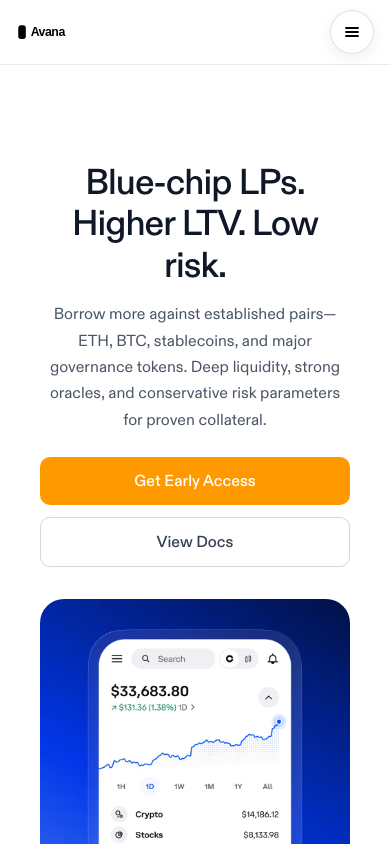
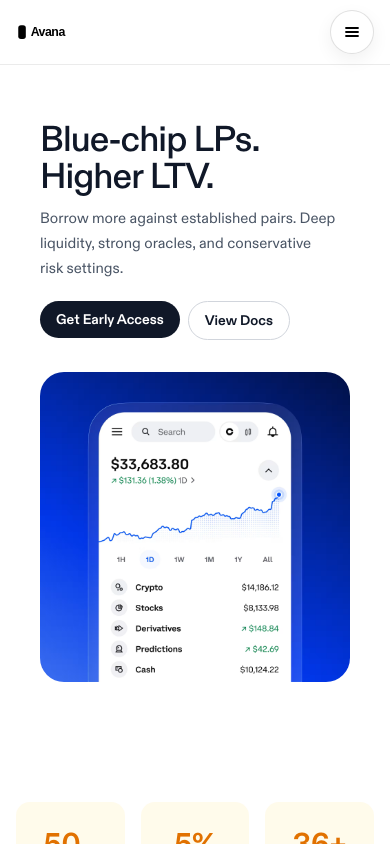
Before and after one commit to Amm-Market/amm-market, a Next.js app: page /earn in a window 390 px wide. Shown: the top 844 px of the page. Built offline with nearby package versions, Linux system fonts and the light colour scheme.

Commit message:
Tighten mobile hero layouts

```diff
--- a/src/app/borrow/page.tsx
+++ b/src/app/borrow/page.tsx
@@ -40,7 +40,7 @@ export const metadata: Metadata = {
 
 export default function BorrowPage() {
   return (
-    <div className="mx-auto w-full max-w-[1200px] px-4 sm:px-6 flex flex-col min-h-screen pt-20">
+    <div className="mx-auto w-full max-w-[1200px] px-4 sm:px-6 flex flex-col min-h-screen pt-10 sm:pt-12 md:pt-20">
       <div className="flex-1 flex flex-col relative z-0">
         {/* Hero Section - Exact same structure as home (hero-section.tsx) */}
         <section className="pb-12 md:pb-16">
@@ -48,7 +48,7 @@ export default function BorrowPage() {
             <div className="flex flex-col lg:flex-row lg:items-center lg:gap-12 xl:gap-16 lg:min-h-[400px] xl:min-h-[450px]">
               {/* Left Column - Hero Image */}
               <div className="w-full lg:w-[55%] mb-10 lg:mb-0 order-2 lg:order-1">
-                <div className="relative w-full max-w-[700px] lg:max-w-[650px] xl:max-w-[700px] mx-auto lg:mx-0">
+                <div className="relative w-full max-w-none lg:max-w-[650px] xl:max-w-[700px] mx-auto lg:mx-0">
                   <Image
                     src="/images/Hero__4_.png"
                     alt="App interface"
@@ -62,27 +62,27 @@ export default function BorrowPage() {
               </div>
 
               {/* Right Column - Text Content */}
-              <div className="w-full lg:w-[45%] text-center lg:text-left order-1 lg:order-2 mb-8 lg:mb-0">
-                <h1 className="text-4xl sm:text-5xl md:text-5xl lg:text-5xl xl:text-6xl font-medium tracking-tight leading-[1.15] text-gray-900 mb-4 md:mb-6">
-                  <span className="lg:whitespace-nowrap">Any LP token.</span>
+              <div className="w-full lg:w-[45%] text-left order-1 lg:order-2 mb-8 lg:mb-0">
+                <h1 className="max-w-[12ch] text-4xl sm:text-5xl md:text-5xl lg:text-5xl xl:text-6xl font-medium tracking-tight leading-[1.02] text-gray-900 mb-3 md:mb-5">
+                  <span className="lg:whitespace-nowrap">Any LP.</span>
                   <br />
-                  <span className="lg:whitespace-nowrap">Maximum flexibility.</span>
+                  <span className="lg:whitespace-nowrap">More flexibility.</span>
                 </h1>
 
-                <p className="text-base md:text-lg text-gray-600 max-w-lg mx-auto lg:mx-0 leading-relaxed mb-6">
-                  Use any supported LP position as collateral across multiple DEXes. Your position stays active and keeps earning fees while you borrow—no bridges, no lock-in required.
+                <p className="text-sm sm:text-base md:text-lg text-gray-600 max-w-[32ch] sm:max-w-md mx-0 leading-relaxed mb-5 md:mb-6">
+                  Use supported LP positions as collateral. Your liquidity stays active, keeps earning fees, and never leaves your control.
                 </p>
 
-                <div className="flex flex-col sm:flex-row gap-3 max-w-md mx-auto lg:mx-0">
+                <div className="flex flex-row flex-wrap gap-2 sm:gap-3 max-w-md sm:mx-0 items-start">
                   <Link
                     href="/early-access"
-                    className="inline-flex items-center justify-center px-6 py-3 bg-blue-500 hover:bg-blue-600 text-white font-medium rounded-lg transition-colors"
+                    className="inline-flex items-center justify-center px-4 py-2 bg-gray-900 hover:bg-gray-800 text-white text-xs font-semibold rounded-full transition-colors"
                   >
                     Get Early Access
                   </Link>
                   <Link
                     href="/developers"
-                    className="inline-flex items-center justify-center px-6 py-3 border border-gray-300 hover:bg-gray-50 text-gray-700 font-medium rounded-lg transition-colors"
+                    className="inline-flex items-center justify-center px-4 py-2 bg-white border border-gray-300 hover:bg-gray-100 text-gray-900 text-xs font-semibold rounded-full transition-colors"
                   >
                     View Docs
                   </Link>
--- a/src/app/earn/page.tsx
+++ b/src/app/earn/page.tsx
@@ -43,7 +43,7 @@ export const metadata: Metadata = {
 
 export default function EarnPage() {
   return (
-    <div className="mx-auto w-full max-w-[1200px] px-4 sm:px-6 flex flex-col min-h-screen pt-20">
+    <div className="mx-auto w-full max-w-[1200px] px-4 sm:px-6 flex flex-col min-h-screen pt-10 sm:pt-12 md:pt-20">
       <div className="flex-1 flex flex-col relative z-0">
         {/* Hero Section - Exact same structure as home (hero-section.tsx) */}
         <section className="pb-12 md:pb-16">
@@ -51,7 +51,7 @@ export default function EarnPage() {
             <div className="flex flex-col lg:flex-row lg:items-center lg:gap-12 xl:gap-16 lg:min-h-[400px] xl:min-h-[450px]">
               {/* Left Column - Hero Image */}
               <div className="w-full lg:w-[55%] mb-10 lg:mb-0 order-2 lg:order-1">
-                <div className="relative w-full max-w-[700px] lg:max-w-[650px] xl:max-w-[700px] mx-auto lg:mx-0">
+                <div className="relative w-full max-w-none lg:max-w-[650px] xl:max-w-[700px] mx-auto lg:mx-0">
                   <Image
                     src="/images/Hero__4_.png"
                     alt="App interface"
@@ -65,27 +65,27 @@ export default function EarnPage() {
               </div>
 
               {/* Right Column - Text Content */}
-              <div className="w-full lg:w-[45%] text-center lg:text-left order-1 lg:order-2 mb-8 lg:mb-0">
-                <h1 className="text-4xl sm:text-5xl md:text-5xl lg:text-5xl xl:text-6xl font-medium tracking-tight leading-[1.15] text-gray-900 mb-4 md:mb-6">
+              <div className="w-full lg:w-[45%] text-left order-1 lg:order-2 mb-8 lg:mb-0">
+                <h1 className="max-w-[12ch] text-4xl sm:text-5xl md:text-5xl lg:text-5xl xl:text-6xl font-medium tracking-tight leading-[1.02] text-gray-900 mb-3 md:mb-5">
                   <span className="lg:whitespace-nowrap">Blue-chip LPs.</span>
                   <br />
-                  <span className="lg:whitespace-nowrap">Higher LTV. Low risk.</span>
+                  <span className="lg:whitespace-nowrap">Higher LTV.</span>
                 </h1>
 
-                <p className="text-base md:text-lg text-gray-600 max-w-lg mx-auto lg:mx-0 leading-relaxed mb-6">
-                  Borrow more against established pairs—ETH, BTC, stablecoins, and major governance tokens. Deep liquidity, strong oracles, and conservative risk parameters for proven collateral.
+                <p className="text-sm sm:text-base md:text-lg text-gray-600 max-w-[32ch] sm:max-w-md mx-0 leading-relaxed mb-5 md:mb-6">
+                  Borrow more against established pairs. Deep liquidity, strong oracles, and conservative risk settings.
                 </p>
 
-                <div className="flex flex-col sm:flex-row gap-3 max-w-md mx-auto lg:mx-0">
+                <div className="flex flex-row flex-wrap gap-2 sm:gap-3 max-w-md mx-0 items-start">
                   <Link
                     href="/early-access"
-                    className="inline-flex items-center justify-center px-6 py-3 bg-amber-500 hover:bg-amber-600 text-white font-medium rounded-lg transition-colors"
+                    className="inline-flex items-center justify-center px-4 py-2 bg-gray-900 hover:bg-gray-800 text-white text-xs font-semibold rounded-full transition-colors"
                   >
                     Get Early Access
                   </Link>
                   <Link
                     href="/developers"
-                    className="inline-flex items-center justify-center px-6 py-3 border border-gray-300 hover:bg-gray-50 text-gray-700 font-medium rounded-lg transition-colors"
+                    className="inline-flex items-center justify-center px-4 py-2 bg-white border border-gray-300 hover:bg-gray-100 text-gray-900 text-xs font-semibold rounded-full transition-colors"
                   >
                     View Docs
                   </Link>
--- a/src/app/invest/page.tsx
+++ b/src/app/invest/page.tsx
@@ -43,7 +43,7 @@ export const metadata: Metadata = {
 
 export default function InvestPage() {
   return (
-    <div className="mx-auto w-full max-w-[1200px] px-4 sm:px-6 flex flex-col min-h-screen pt-20">
+    <div className="mx-auto w-full max-w-[1200px] px-4 sm:px-6 flex flex-col min-h-screen pt-10 sm:pt-12 md:pt-20">
       <div className="flex-1 flex flex-col relative z-0">
         {/* Hero Section - Exact same structure as home (hero-section.tsx) */}
         <section className="pb-12 md:pb-16">
@@ -51,7 +51,7 @@ export default function InvestPage() {
             <div className="flex flex-col lg:flex-row lg:items-center lg:gap-12 xl:gap-16 lg:min-h-[400px] xl:min-h-[450px]">
               {/* Left Column - Hero Image */}
               <div className="w-full lg:w-[55%] mb-10 lg:mb-0 order-2 lg:order-1">
-                <div className="relative w-full max-w-[700px] lg:max-w-[650px] xl:max-w-[700px] mx-auto lg:mx-0">
+                <div className="relative w-full max-w-none lg:max-w-[650px] xl:max-w-[700px] mx-auto lg:mx-0">
                   <Image
                     src="/images/Hero__4_.png"
                     alt="App interface"
@@ -65,27 +65,27 @@ export default function InvestPage() {
               </div>
 
               {/* Right Column - Text Content */}
-              <div className="w-full lg:w-[45%] text-center lg:text-left order-1 lg:order-2 mb-8 lg:mb-0">
-                <h1 className="text-4xl sm:text-5xl md:text-5xl lg:text-5xl xl:text-6xl font-medium tracking-tight leading-[1.15] text-gray-900 mb-4 md:mb-6">
+              <div className="w-full lg:w-[45%] text-left order-1 lg:order-2 mb-8 lg:mb-0">
+                <h1 className="max-w-[12ch] text-4xl sm:text-5xl md:text-5xl lg:text-5xl xl:text-6xl font-medium tracking-tight leading-[1.02] text-gray-900 mb-3 md:mb-5">
                   <span className="lg:whitespace-nowrap">Stablecoin LPs.</span>
                   <br />
-                  <span className="lg:whitespace-nowrap">Best terms. Low risk.</span>
+                  <span className="lg:whitespace-nowrap">Better terms.</span>
                 </h1>
 
-                <p className="text-base md:text-lg text-gray-600 max-w-lg mx-auto lg:mx-0 leading-relaxed mb-6">
-                  Ultra-low slippage and maximum capital efficiency for stable-to-stable pairs. Borrow against your stable LP positions with the highest LTV and lowest risk in the protocol.
+                <p className="text-sm sm:text-base md:text-lg text-gray-600 max-w-[32ch] sm:max-w-md mx-0 leading-relaxed mb-5 md:mb-6">
+                  Stable pairs with low slippage and strong capital efficiency. Borrow with higher LTV and lower risk.
                 </p>
 
-                <div className="flex flex-col sm:flex-row gap-3 max-w-md mx-auto lg:mx-0">
+                <div className="flex flex-row flex-wrap gap-2 sm:gap-3 max-w-md mx-0 items-start">
                   <Link
                     href="/early-access"
-                    className="inline-flex items-center justify-center px-6 py-3 bg-emerald-500 hover:bg-emerald-600 text-white font-medium rounded-lg transition-colors"
+                    className="inline-flex items-center justify-center px-4 py-2 bg-gray-900 hover:bg-gray-800 text-white text-xs font-semibold rounded-full transition-colors"
                   >
                     Get Early Access
                   </Link>
                   <Link
                     href="/developers"
-                    className="inline-flex items-center justify-center px-6 py-3 border border-gray-300 hover:bg-gray-50 text-gray-700 font-medium rounded-lg transition-colors"
+                    className="inline-flex items-center justify-center px-4 py-2 bg-white border border-gray-300 hover:bg-gray-100 text-gray-900 text-xs font-semibold rounded-full transition-colors"
                   >
                     View Docs
                   </Link>
```
